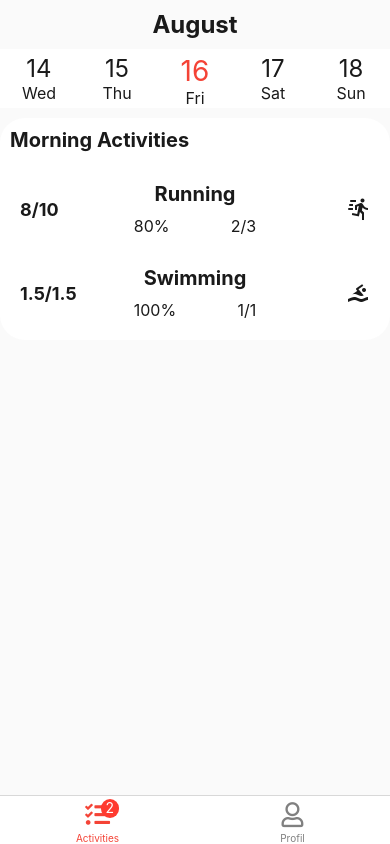
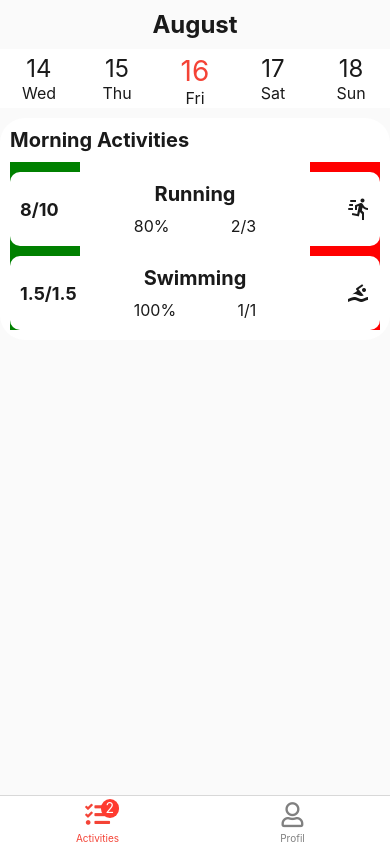
Before and after one commit to Basuw/Activities, a React Native app: screen /Activities in a window 390 px wide. Built offline with nearby package versions, Linux system fonts and the light colour scheme.

Commit message:
Adding swipes into activities bby ✅/❌

```diff
--- a/App.tsx
+++ b/App.tsx
@@ -9,6 +9,7 @@ import {createNativeStackNavigator} from '@react-navigation/native-stack';
 import {ThemeProvider} from 'styled-components';
 // @ts-ignore
 import FontAwesome5 from 'react-native-vector-icons/FontAwesome5';
+import {GestureHandlerRootView} from 'react-native-gesture-handler';
 
 const darkTheme = {
     background: '#282828',
@@ -17,7 +18,7 @@ const darkTheme = {
     subViewColor: '#575757',
     buttonColor: '#282828',
     buttonTextColor: 'white',
-    purple: '#382bf0',
+    purple: '#5e43f3',
     orange: '#f44336',
 };
 const lightTheme = {
@@ -39,6 +40,7 @@ const App: React.JSX.Element = () => {
   //const [theme, setTheme] = useTheme();
     const scheme = useColorScheme();
     return (
+        <GestureHandlerRootView>
             <ThemeProvider theme={scheme === 'dark' ? darkTheme : lightTheme}>
                 <NavigationContainer >
                     <Tab.Navigator
@@ -64,6 +66,7 @@ const App: React.JSX.Element = () => {
                     </Tab.Navigator>
                 </NavigationContainer>
             </ThemeProvider>
+        </GestureHandlerRootView>
   );
 };
 StyleSheet.create({
--- a/babel.config.js
+++ b/babel.config.js
@@ -1,3 +1,6 @@
 module.exports = {
   presets: ['module:@react-native/babel-preset'],
+  plugins: [
+        'react-native-reanimated/plugin',
+  ],
 };
--- a/package.json
+++ b/package.json
@@ -15,6 +15,8 @@
     "@react-navigation/native-stack": "^6.11.0",
     "react": "18.3.1",
     "react-native": "0.75.1",
+    "react-native-gesture-handler": "^2.18.1",
+    "react-native-reanimated": "^3.15.0",
     "react-native-safe-area-context": "^4.10.9",
     "react-native-screens": "^3.34.0",
     "react-native-vector-icons": "^10.1.0",
--- a/src/components/Activity.tsx
+++ b/src/components/Activity.tsx
@@ -1,17 +1,36 @@
-import {Text, View, StyleSheet} from 'react-native';
 import React from 'react';
+import {Text, View, StyleSheet, TouchableOpacity} from 'react-native';
 import ActivityProgressModel from '../models/Activities/ActivityProgressModel.ts';
 import MaterialCommunityIcons from 'react-native-vector-icons/MaterialCommunityIcons';
 import {useTheme} from 'styled-components';
+import Swipeable from 'react-native-gesture-handler/ReanimatedSwipeable';
 
 interface ActivityProps {
   activity: ActivityProgressModel;
+  onSwipeLeft: () => void;
+  onSwipeRight: () => void;
 }
 
-const Activity: React.FC<ActivityProps> = ({activity}) => {
+const Activity: React.FC<ActivityProps> = ({activity, onSwipeLeft, onSwipeRight}) => {
   const theme = useTheme();
 
+  const renderLeftActions = () => (
+    <TouchableOpacity style={[styles.actionButton, {backgroundColor: 'green'}]} onPress={onSwipeLeft}>
+      <MaterialCommunityIcons name="check" size={24} color="white" />
+    </TouchableOpacity>
+  );
+
+  const renderRightActions = () => (
+    <TouchableOpacity style={[styles.actionButton, {backgroundColor: 'red'}]} onPress={onSwipeRight}>
+      <MaterialCommunityIcons name="close" size={24} color="white" />
+    </TouchableOpacity>
+  );
+
   return (
+    <Swipeable
+      renderLeftActions={renderLeftActions}
+      renderRightActions={renderRightActions}
+    >
       <View style={[styles.container, {backgroundColor: theme.subViewColor}]}>
         <View style={styles.leftContainer}>
           <Text style={[styles.largeText, {color: theme.foreground}]}>{activity.activityDone.achievement}/{activity.activityDone.activitySave.objective}</Text>
@@ -27,6 +46,7 @@ const Activity: React.FC<ActivityProps> = ({activity}) => {
           <MaterialCommunityIcons name={activity.activityDone.activitySave.activity.icon} size={24} color={theme.foreground} />
         </View>
       </View>
+    </Swipeable>
   );
 };
 
@@ -67,6 +87,12 @@ const styles = StyleSheet.create({
     width: '70%',
     paddingTop: 10,
   },
+  actionButton: {
+    justifyContent: 'center',
+    alignItems: 'center',
+    width: 70,
+    height: '100%',
+  },
 });
 
 export default Activity;
--- a/src/components/DaysMenu.tsx
+++ b/src/components/DaysMenu.tsx
@@ -101,9 +101,9 @@ const DayMenu: React.FC<DayMenuProps> = ({selectedDay, onDaySelect}) => {
               style={[
                 styles.dayText,
                 {color: theme.foreground},
-                day.fullDate === selectedDay && styles.selectedDayText,
+                day.fullDate === selectedDay && {color: theme.purple, fontSize: 28},
                 day.fullDate === new Date().toISOString().split('T')[0] &&
-                  styles.currentDayText,
+                  {color: theme.orange},
               ]}>
               {day.date}
             </Text>
@@ -136,13 +136,6 @@ const styles = StyleSheet.create({
   dayText: {
     fontSize: 24,
   },
-  selectedDayText: {
-    color: '#382bf0',
-    fontSize: 28,
-  },
-  currentDayText: {
-    color: '#f44336',
-  },
   weekdayText: {
     fontSize: 16,
   },
```
Also changed, not shown: 3 other files (tests, documents, lock files or other folders). Lines whose indentation alone changed are shown as unchanged.
